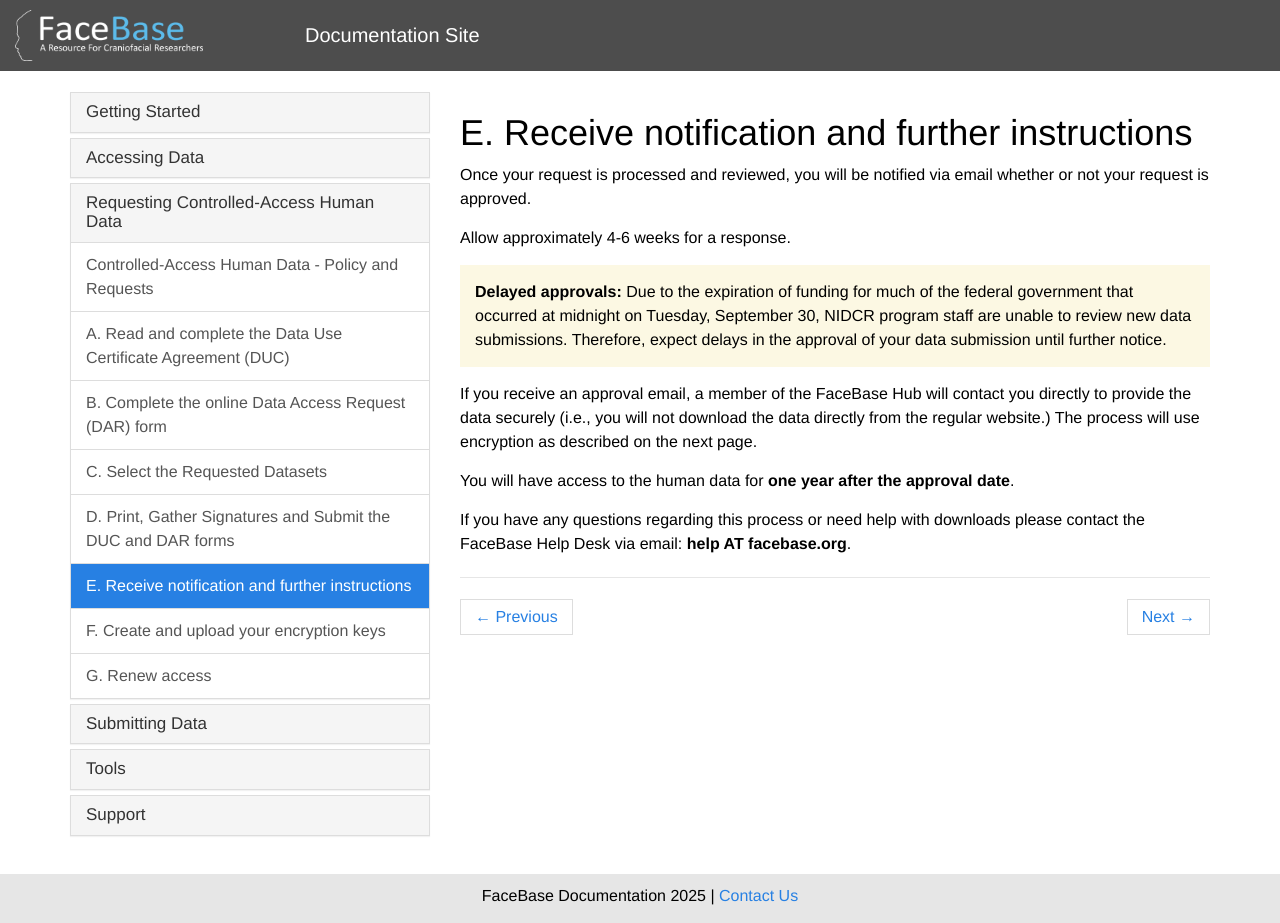
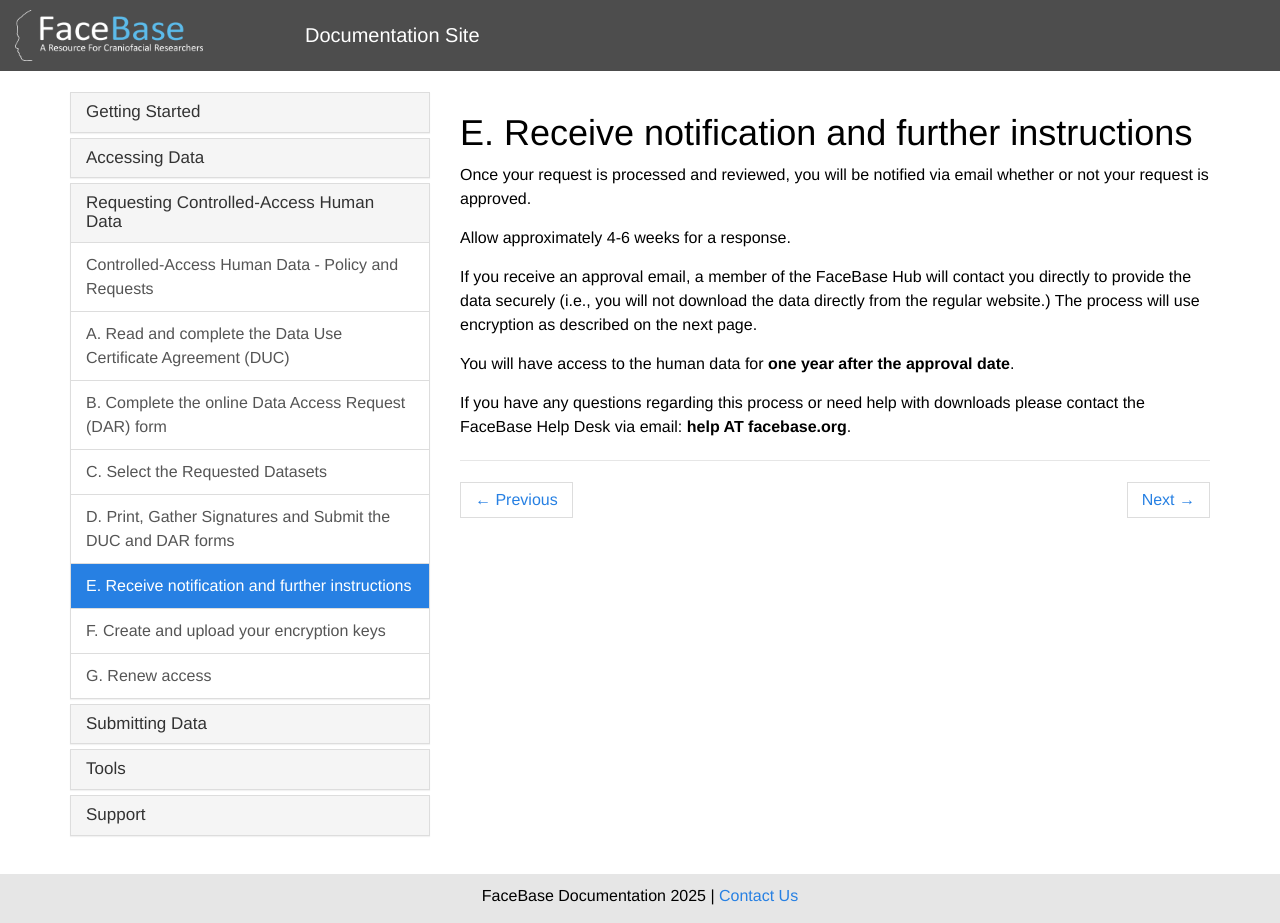
Before and after one commit to informatics-isi-edu/facebase-docs, a Jekyll site: the page built from docs/_docs/human-data/notification.md, in a window 1280 px wide and 923 px high. Built offline with Jekyll 4.4.1, drawn with Linux system fonts in a browser that asks for light colours; comment, search, counter and statistics services are not loaded.

Commit message:
Taking out warning for now

```diff
--- a/docs/_docs/human-data/notification.md
+++ b/docs/_docs/human-data/notification.md
@@ -7,8 +7,6 @@
 
 Allow approximately 4-6 weeks for a response.
 
-<p style="background-color:#fcf8e3;padding:15px;"><strong>Delayed approvals:</strong> Due to the expiration of funding for much of the federal government that occurred at midnight on Tuesday, September 30, NIDCR program staff are unable to review new data submissions. Therefore, expect delays in the approval of your data submission until further notice.</p>
-
 If you receive an approval email, a member of the FaceBase Hub will contact you directly to provide the data securely (i.e., you will not download the data directly from the regular website.) The process will use encryption as described on the next page.
 
 You will have access to the human data for **one year after the approval date**.
```
Also changed, not shown: docs/_docs/human-data/human-data.md (+0 -2 lines), docs/_docs/submitting/Data-Submission-Process.md (+0 -2 lines).
